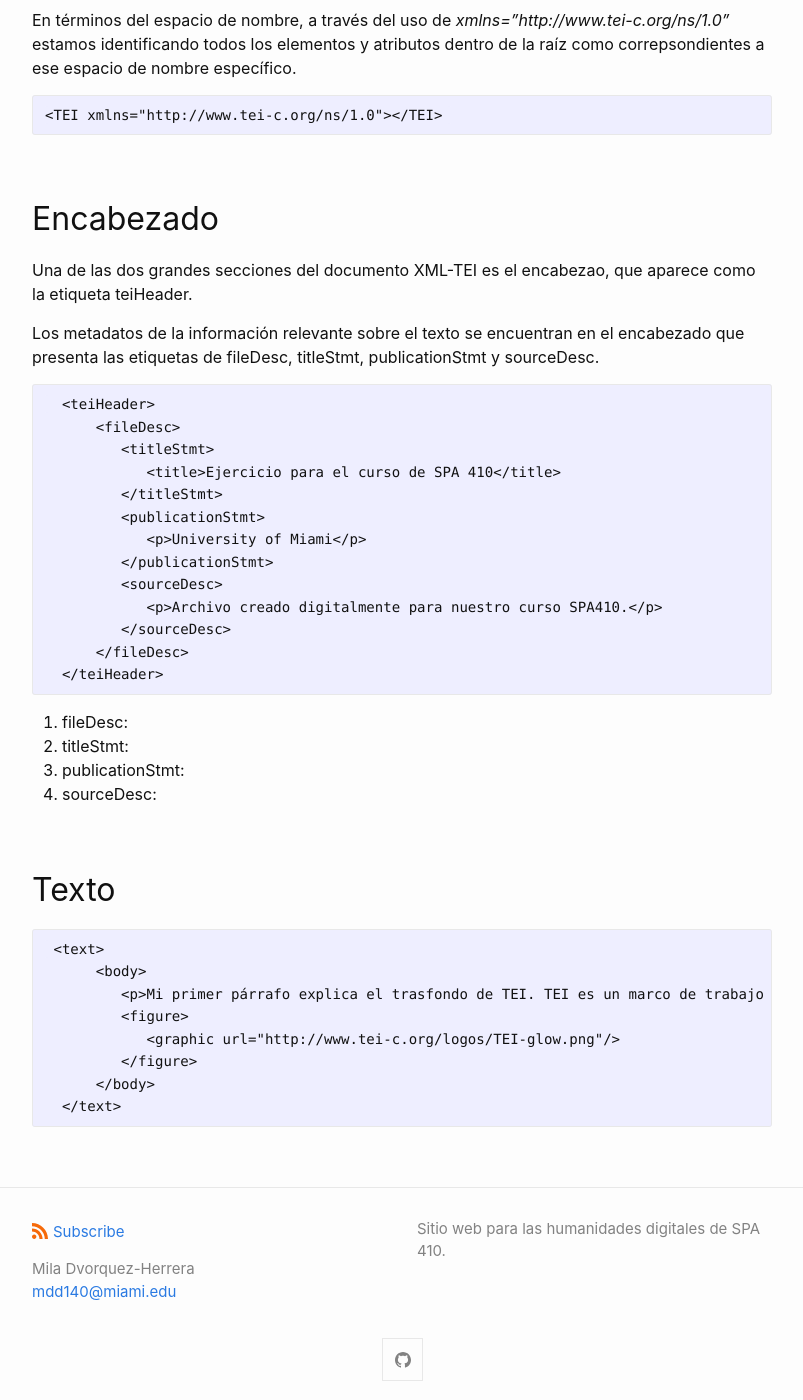
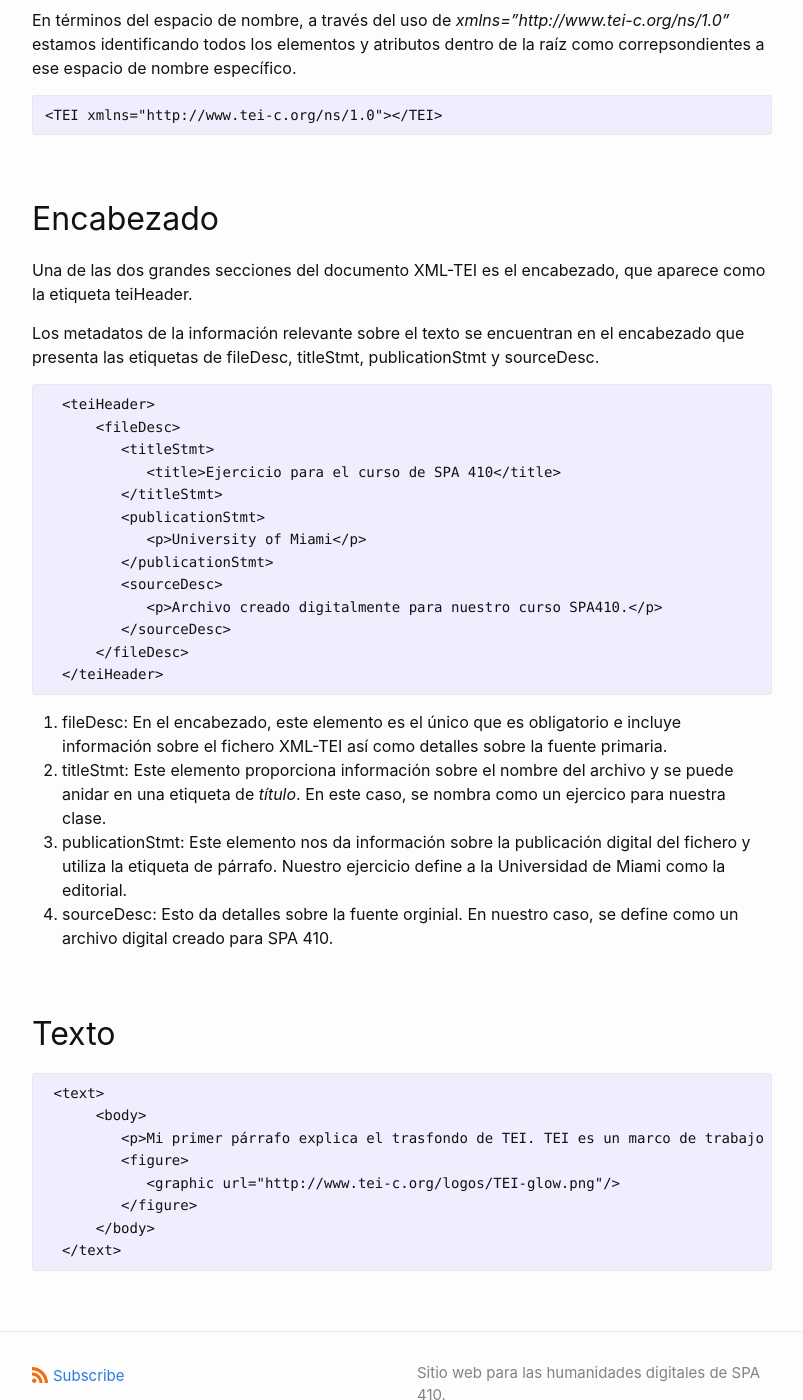
Before and after one commit to miladvh/miladvh.github.io, a Jekyll site: the page built from _posts/2021-10-11-Comentario-TEI.md, in a window 1280 px wide and 1400 px high, scrolled down 1270 px. Shown: the whole window, without its empty margins (238-1041 px from the left). Built offline with Jekyll 4.4.1, drawn with Linux system fonts in a browser that asks for light colours.

Commit message:
Update 2021-10-11-Comentario-TEI.md

````diff
--- a/_posts/2021-10-11-Comentario-TEI.md
+++ b/_posts/2021-10-11-Comentario-TEI.md
@@ -41,7 +41,7 @@ En términos del espacio de nombre, a través del uso de *xmlns="http://www.tei-
 ```
 ## Encabezado
 
-Una de las dos grandes secciones del documento XML-TEI es el encabezao, que aparece como la etiqueta teiHeader.
+Una de las dos grandes secciones del documento XML-TEI es el encabezado, que aparece como la etiqueta teiHeader.
 
 Los metadatos de la información relevante sobre el texto se encuentran en el encabezado que presenta las etiquetas de fileDesc, titleStmt, publicationStmt y sourceDesc.
 
@@ -60,10 +60,10 @@ Los metadatos de la información relevante sobre el texto se encuentran en el en
       </fileDesc>
   </teiHeader>
   ```
-  1. fileDesc:
-  2. titleStmt:
-  3. publicationStmt:
-  4. sourceDesc:
+  1. fileDesc: En el encabezado, este elemento es el único que es obligatorio e incluye información sobre el fichero XML-TEI así como detalles sobre la fuente primaria.
+  2. titleStmt: Este elemento proporciona información sobre el nombre del archivo y se puede anidar en una etiqueta de *título*. En este caso, se nombra como un ejercico para nuestra clase.
+  3. publicationStmt: Este elemento nos da información sobre la publicación digital del fichero y utiliza la etiqueta de párrafo. Nuestro ejercicio define a la Universidad de Miami como la editorial.
+  4. sourceDesc: Esto da detalles sobre la fuente orginial. En nuestro caso, se define como un archivo digital creado para SPA 410.
 
 ## Texto
 
````
